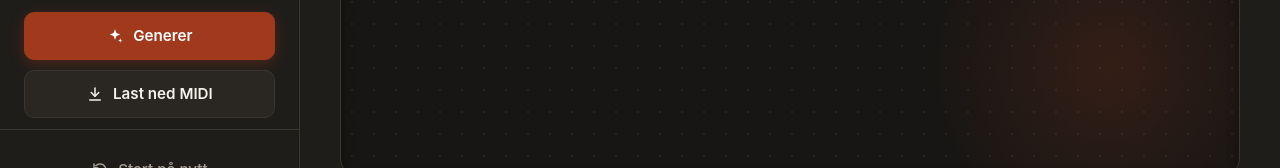
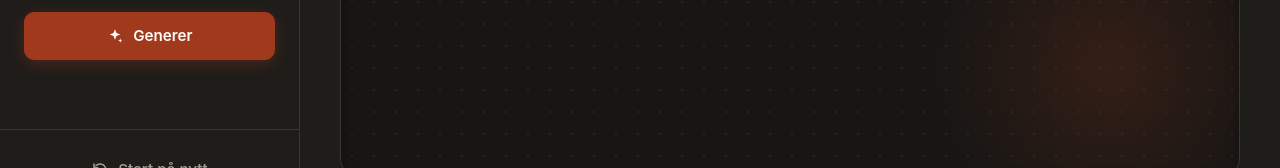
Before and after one commit to SondreHaugom/VibeKeys, a SvelteKit app: page / in a window 1280 px wide. Shown: the part 582-750 px from the top of the page. Built offline with nearby package versions, Linux system fonts and the light colour scheme.

Commit message:
Fjernet download muligheten til nå, må sette meg mer inn i det

```diff
--- a/src/routes/+page.svelte
+++ b/src/routes/+page.svelte
@@ -35,10 +35,7 @@ function generateChords() {
 
 }
 
-
-console.log(generatedProgression)
-
-
+/*
 function generateMidiFile() {
     console.log("Du trykket på knappen")
 
@@ -72,6 +69,7 @@ function generateMidiFile() {
     RL.revokeObjectURL(url);
 
 };
+*/
 
 
 </script>
@@ -130,10 +128,6 @@ function generateMidiFile() {
                 <button class="btn btn_primary" type="button" onclick={generateChords}>
                     <svg viewBox="0 0 24 24" aria-hidden="true"><path d="M12 3l1.9 5.1L19 10l-5.1 1.9L12 17l-1.9-5.1L5 10l5.1-1.9z" /><path d="M19 15l.8 2.2L22 18l-2.2.8L19 21l-.8-2.2L16 18l2.2-.8z" /></svg>
                     Generer
-                </button>
-                <button class="btn btn_secondary" type="button" onclick={generateMidiFile}>
-                    <svg viewBox="0 0 24 24" aria-hidden="true"><path d="M12 4v11" /><path d="M7 10l5 5 5-5" /><path d="M5 20h14" /></svg>
-                    Last ned MIDI
                 </button>
             </div>
         </div>
```
